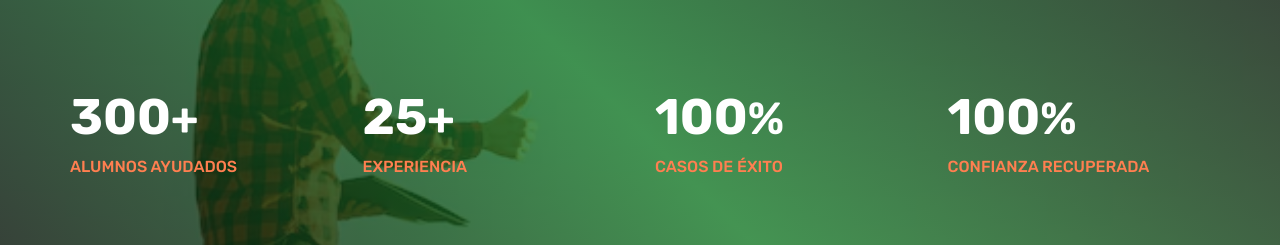
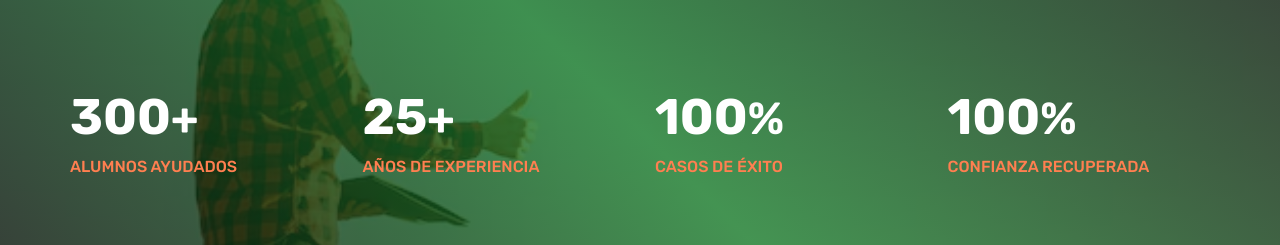
Before and after one commit to JuanJoseJurado/reciclaje, a plain HTML site: page index.html in a window 1280 px wide. Shown: the part 2416-2661 px from the top of the page. Drawn offline with Linux system fonts and the light colour scheme.

Commit message:
fix minor

```diff
--- a/index.html
+++ b/index.html
@@ -403,7 +403,7 @@
 										<div class="text-white">
 											<span class="counter">25</span><span>+</span>
 										</div>
-										<span class="counter-text">experiencia</span>
+										<span class="counter-text">Años de experiencia</span>
 									</div>
 								</div>
 								<div class="col-lg-3 col-md-6 col-sm-6 col-6 m-b30">
```
